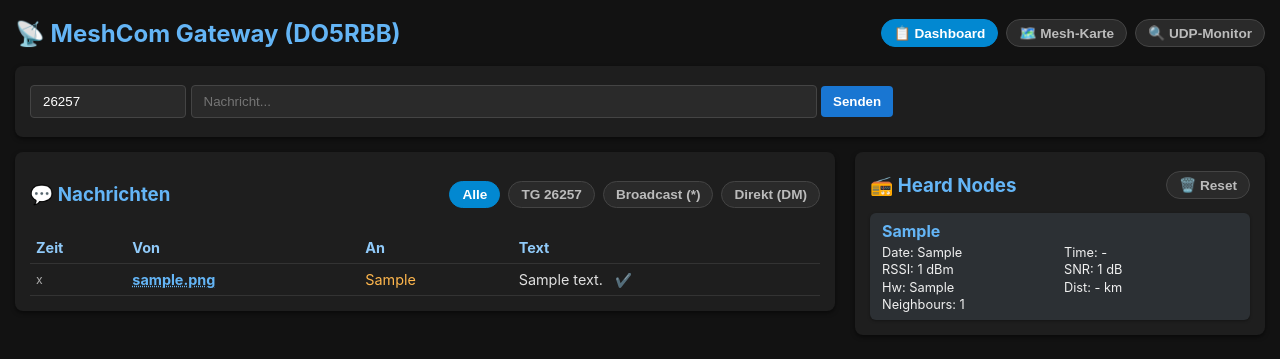
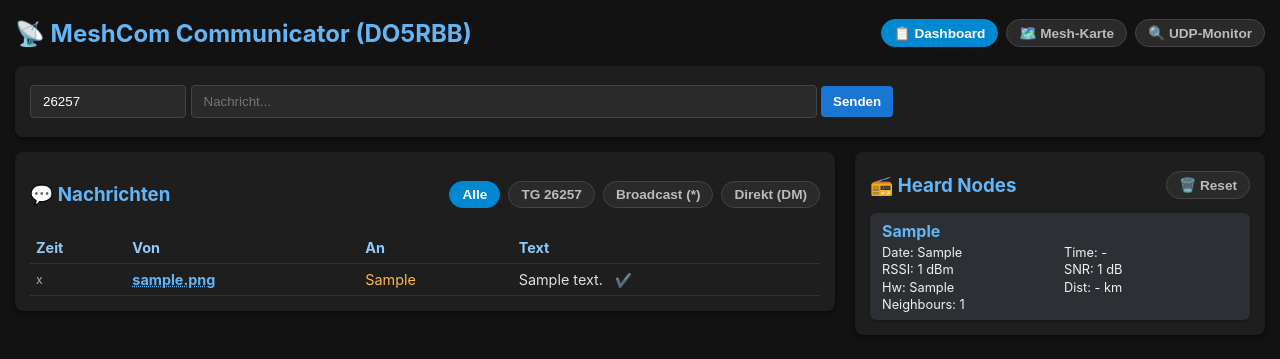
Before and after one commit to rbender23/meshcom-communicator, a Flask app: page / in a window 1280 px wide. Shown: the top 359 px of the page. Run offline with Flask 3, Linux system fonts and the light colour scheme; tables that the repository leaves empty hold one stand-in row (values such as "Sample post").

Commit message:
Umbenennung in Communicator

```diff
--- a/app.py
+++ b/app.py
@@ -39,7 +39,7 @@ TARGET_TG = config.get('Radio', 'TARGET_TG', fallback="26257")
 PUSHOVER_TOKEN = config.get('Pushover', 'TOKEN', fallback="")
 PUSHOVER_USER = config.get('Pushover', 'USER', fallback="")
 
-raw_db_path = config.get('Database', 'DB_FILE', fallback="~/meshcom-gateway/meshcom.db")
+raw_db_path = config.get('Database', 'DB_FILE', fallback="~/meshcom-communicator/meshcom.db")
 DB_FILE = os.path.expanduser(raw_db_path)
 
 # --- ENDE KONFIGURATION ---
--- a/templates/index.html
+++ b/templates/index.html
@@ -3,7 +3,7 @@
 <head>
   <meta charset="UTF-8">
   <meta name="viewport" content="width=device-width, initial-scale=1.0">
-  <title>MeshCom Gateway</title>
+  <title>MeshCom Communicator</title>
 
   <!-- Leaflet CSS -->
   <link rel="stylesheet" href="https://unpkg.com/leaflet@1.9.4/dist/leaflet.css" />
@@ -89,7 +89,7 @@
 <body>
 
   <div class="header-bar">
-    <h2 style="margin: 0;">📡 MeshCom Gateway ({{ my_call }})</h2>
+    <h2 style="margin: 0;">📡 MeshCom Communicator ({{ my_call }})</h2>
     <div class="tabs" style="margin: 0;">
       <button class="tab-btn active" id="btnDash" onclick="switchView('dashboard')">📋 Dashboard</button>
       <button class="tab-btn" id="btnMap" onclick="switchView('map')">🗺️ Mesh-Karte</button>
```
Also changed, not shown: 1 other file.
